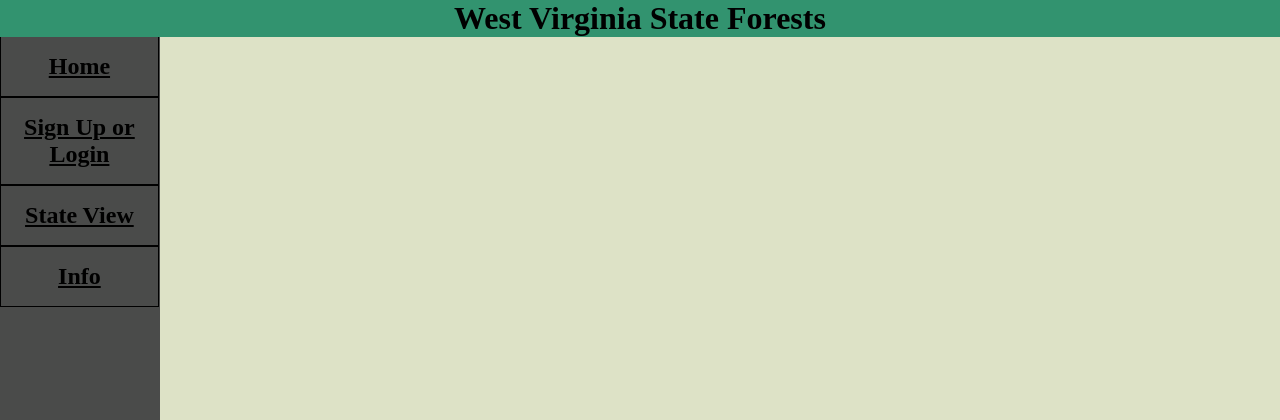
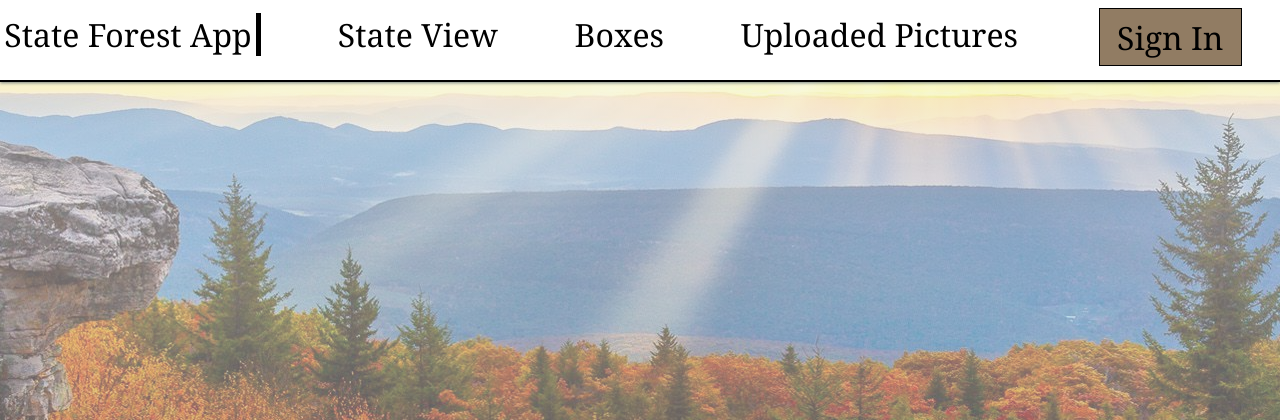
Before and after one commit to Lcs-Knsk/CAC-2022, a Flask app: page /my_uploads in a window 1280 px wide. Shown: the top 420 px of the page. Run offline with Flask 2, Linux system fonts and the light colour scheme.

Commit message:
Fixed Uploads page

```diff
--- a/website/static/CSS/MyUploads.css
+++ b/website/static/CSS/MyUploads.css
@@ -1,11 +1,15 @@
-
+html{
+    padding-top: 5%;
+    padding-left: 5%;
+    padding-right: 5%;
+}
 
 #UploadedImages{
     float: left;
     margin: 10px;
     border: 2px solid black;
     width: 300px;
-    background-color: rgb(255, 250, 244);
+    background-color: rgb(255, 250, 244, .8);
 }
 
 #UploadedImage{
--- a/website/templates/MyUploads.html
+++ b/website/templates/MyUploads.html
@@ -1,18 +1,44 @@
-{% extends 'homeBase.html' %}
+<!DOCTYPE html>
 
-{% block title %} My Uploads {% endblock %}
+<html>
+    <head>
+        <title>My Uploads</title>
+        <link rel="stylesheet" href="{{ url_for('static', filename='CSS/MyUploads.css') }}">
+        <link rel="stylesheet" href="{{ url_for('static', filename='CSS/Info.css') }}">
+    </head>
 
-{% block ExtraLinks %}
-<link rel="stylesheet" href="{{ url_for('static', filename='CSS/MyUploads.css') }}">
-{% endblock %}
+    <body>
+        <div id="topBar">
+            <div id="Title">
+                <a href="{{ url_for('views.Home') }}">State Forest App</a>
+            </div>
 
-{% block content %}
+            <div id="StateView">
+                <a href="{{ url_for('views.StateView') }}">State View</a>
+            </div>
+            <div id="Boxes">
+                <a>Boxes</a>
+            </div>
+            <div id="UploadedPictures">
+                <a href="{{ url_for('views.Uploads') }}">Uploaded Pictures</a>
+            </div>
+
+            {% if not current_user.is_authenticated %}
+            <div id="SignIn">
+                <a id="SignInText" href="{{ url_for('auth.SignUp') }}">Sign In</a>
+            </div>
+            {% else %}
+            <div id="HelloUser">
+                <a id="SignInText" href="{{ url_for('auth.logout') }}">Sign Out</a>
+
+            </div>
+            {% endif %}
+        </div>
+
         <div id=MyUploads>
 
         </div>
-{% endblock %}
 
-{% block Javascript%}
         <script>
             {% for upload in user.uploadsCR %}
             var id = "{{ upload.id }}";
@@ -175,4 +201,6 @@
 
             }
         </script>
-{% endblock %}
+
+    </body>
+</html>
```
Lines whose indentation alone changed are shown as unchanged.
